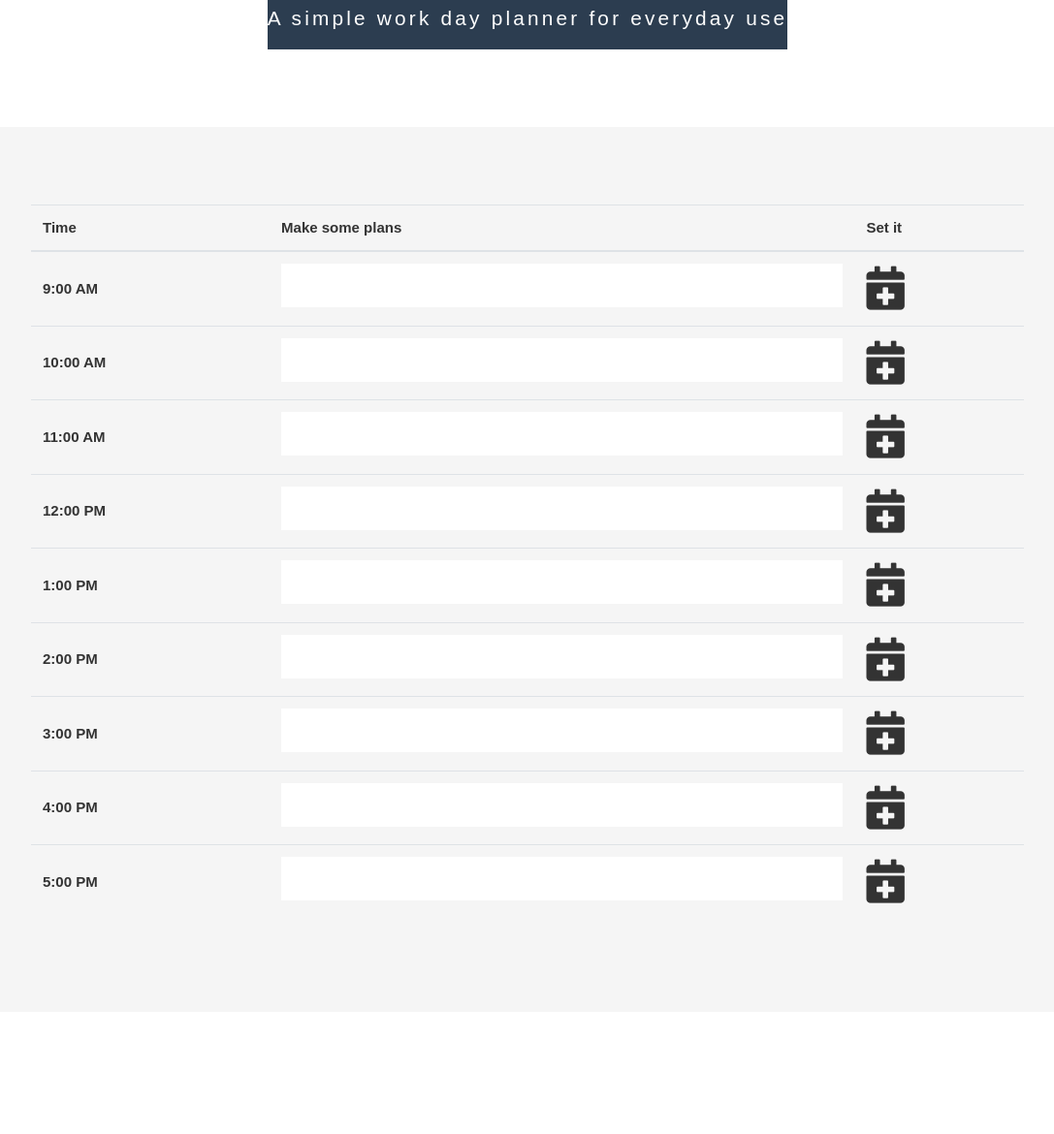
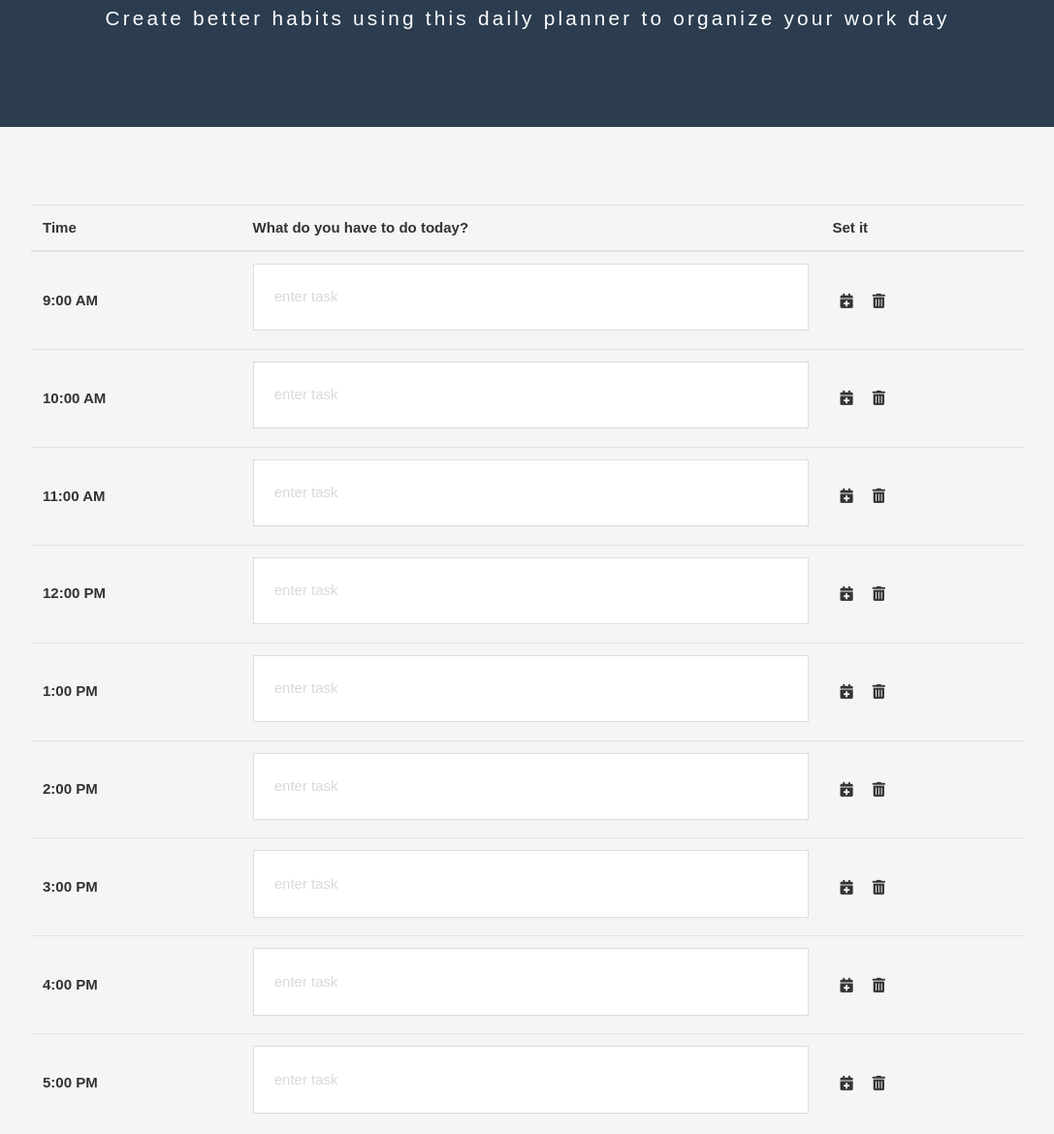
Before and after one commit to Bisrad/Day_Planner-app, a plain HTML site: page index.html in a window 1280 px wide. Shown: the part 187-1357 px from the top of the page at 97% size, without its empty margins (96-1183 px from the left). Before the commit the page ends 1231 px from the top, so only its background shows below. Drawn offline with nearby package versions, Linux system fonts and the light colour scheme.

Commit message:
Updated formatting and added footer

```diff
--- a/index.html
+++ b/index.html
@@ -25,10 +25,11 @@
 
     <!-- start header area -->
 
-  <div class="container">
-    <div class="flex-center flex-column hero">
+  <div class="container hero">
+    <div class="flex-center flex-column">
       <h1>Daily Planner</h1>
-      <p class="lead">A simple work day planner for everyday use</p>
+      <p class="lead">Create better habits using this daily planner to organize your work day</p>
+      <p id="currentDay" class="lead"></p>
     </div>
   </div>
 
@@ -41,91 +42,124 @@
       <thead>
         <tr>
           <th scope="col" class="time-header">Time</th>
-          <th scope="col" class="calendar-text-header">Make some plans</th>
+          <th scope="col" class="calendar-text-header">What do you have to do today?</th>
           <th scope="col" class="saveBtn-header">Set it</th>
         </tr>
       </thead>
       <tbody>
         <tr>
-          <th scope="row" class="time-9">9:00 AM</th>
+          <th scope="row" class="time">9:00 AM</th>
           <td class="calendar-event">
-            <textarea class="calendar-text" id="text-9" rows="2"></textarea>
+            <textarea contenteditable="true" class="calendar-text" id="input-1" data-hour="9" rows="2" placeholder="  enter task"></textarea>
           </td>
           <td>
-            <i class="fas fa-calendar-plus fa-3x saveBtn" id="saveBtn"></i>
+            <i class="fas fa-calendar-plus fa-1x saveBtn py-2 px-2" id="saveBtn"></i>
+            <i class="fas fa-trash-alt fa-1x clearBtn py-2 px-2" id="clearBtn clearItem"></i>
           </td>
         </tr>
         <tr>
-          <th scope="row" class="time-10">10:00 AM</th>
+          <th scope="row" class="time">10:00 AM</th>
           <td class="calendar-event">
-            <textarea class="calendar-text" id="text-10" rows="2"></textarea>
+            <textarea contenteditable="true" class="calendar-text" id="input-2" data-hour="10" rows="2" placeholder="  enter task"></textarea>
           </td>
-          <td><i class="fas fa-calendar-plus fa-3x saveBtn"></i></td>
+          <td><i class="fas fa-calendar-plus fa-1x saveBtn py-2 px-2" id="saveBtn"></i>
+            <i class="fas fa-trash-alt fa-1x clearBtn py-2 px-2" id="clearBtn"></i>
+          </td>
         </tr>
         <tr>
-          <th scope="row" class="time-11">11:00 AM</th>
+          <th scope="row" class="time">11:00 AM</th>
           <td class="calendar-event">
-            <textarea class="calendar-text" id="text-11" rows="2"></textarea>
+            <textarea contenteditable="true" class="calendar-text" id="input-3" data-hour="11" rows="2" placeholder="  enter task"></textarea>
           </td>
-          <td><i class="fas fa-calendar-plus fa-3x saveBtn"></i></td>
+          <td><i class="fas fa-calendar-plus fa-1x saveBtn py-2 px-2" id="saveBtn"></i>
+            <i class="fas fa-trash-alt fa-1x clearBtn py-2 px-2" id="clearBtn"></i>
+          </td>
         </tr>
         <tr>
-          <th scope="row" class="time-12">12:00 PM</th>
+          <th scope="row" class="time">12:00 PM</th>
           <td class="calendar-event">
-            <textarea class="calendar-text" id="text-12" rows="2"></textarea>
+            <textarea contenteditable="true" class="calendar-text" id="input-4" data-hour="12" rows="2" placeholder="  enter task"></textarea>
           </td>
-          <td><i class="fas fa-calendar-plus fa-3x saveBtn"></i></td>
+          <td><i class="fas fa-calendar-plus fa-1x saveBtn py-2 px-2" id="saveBtn"></i>
+            <i class="fas fa-trash-alt fa-1x clearBtn py-2 px-2" id="clearBtn"></i>
+          </td>
         </tr>
         <tr>
-          <th scope="row" class="time-1">1:00 PM</th>
+          <th scope="row" class="time">1:00 PM</th>
           <td class="calendar-event">
-            <textarea class="calendar-text" id="text-1" rows="2"></textarea>
+            <textarea contenteditable="true" class="calendar-text" id="input-5" data-hour="1" rows="2" placeholder="  enter task"></textarea>
           </td>
-          <td><i class="fas fa-calendar-plus fa-3x saveBtn"></i></td>
+          <td><i class="fas fa-calendar-plus fa-1x saveBtn py-2 px-2" id="saveBtn"></i>
+            <i class="fas fa-trash-alt fa-1x clearBtn py-2 px-2" id="clearBtn"></i>
+          </td>
         </tr>
         <tr>
-          <th scope="row" class="time-2">2:00 PM</th>
+          <th scope="row" class="time">2:00 PM</th>
           <td class="calendar-event">
-            <textarea class="calendar-text" id="text-2" rows="2"></textarea>
+            <textarea contenteditable="true" class="calendar-text" id="input-6" data-hour="2" rows="2" placeholder="  enter task"></textarea>
           </td>
-          <td><i class="fas fa-calendar-plus fa-3x saveBtn"></i></td>
+          <td><i class="fas fa-calendar-plus fa-1x saveBtn py-2 px-2" id="saveBtn"></i>
+            <i class="fas fa-trash-alt fa-1x clearBtn py-2 px-2" id="clearBtn"></i>
+          </td>
         </tr>
         <tr>
-          <th scope="row" class="time-3">3:00 PM</th>
+          <th scope="row" class="time">3:00 PM</th>
           <td class="calendar-event">
-            <textarea class="calendar-text" id="text-3" rows="2"></textarea>
+            <textarea contenteditable="true" class="calendar-text" id="input-7" data-hour="3" rows="2" placeholder="  enter task"></textarea>
           </td>
-          <td><i class="fas fa-calendar-plus fa-3x saveBtn"></i></td>
+          <td><i class="fas fa-calendar-plus fa-1x saveBtn py-2 px-2" id="saveBtn"></i>
+            <i class="fas fa-trash-alt fa-1x clearBtn py-2 px-2" id="clearBtn"></i>
+          </td>
         </tr>
         <tr>
-          <th scope="row" class="time-4">4:00 PM</th>
+          <th scope="row" class="time">4:00 PM</th>
           <td class="calendar-event">
-            <textarea class="calendar-text" id="text-4" rows="2"></textarea>
+            <textarea contenteditable="true" class="calendar-text" id="input-8" data-hour="4" rows="2" placeholder="  enter task"></textarea>
           </td>
-          <td><i class="fas fa-calendar-plus fa-3x saveBtn"></i></td>
+          <td><i class="fas fa-calendar-plus fa-1x saveBtn py-2 px-2" id="saveBtn"></i>
+            <i class="fas fa-trash-alt fa-1x clearBtn py-2 px-2" id="clearBtn"></i>
+          </td>
         </tr>
         <tr>
-          <th scope="row" class="time-5">5:00 PM</th>
+          <th scope="row" class="time">5:00 PM</th>
           <td class="calendar-event">
-            <textarea class="calendar-text" id="text-5" rows="2"></textarea>
+            <textarea contenteditable="true" class="calendar-text" id="input-9" data-hour="5" rows="2" placeholder="  enter task"></textarea>
           </td>
-          <td><i class="fas fa-calendar-plus fa-3x saveBtn"></i></td>
+          <td><i class="fas fa-calendar-plus fa-1x saveBtn py-2 px-2" id="saveBtn"></i>
+            <i class="fas fa-trash-alt fa-1x clearBtn py-2 px-2" id="clearBtn"></i>
+          </td>
         </tr>
       </tbody>
     </table>
-    <div class="button">
-      <i class="fas fa-trash-alt fa-4x clearBtn " id="clearBtn" hidden></i>
-    </div>
   </div>
-
-
-
 
   <!-- end scheduler table -->
 
-    <!-- jQuery first, popper.js, then Bootstrap JS -->
+      <!-- Footer Area -->
+
+      <footer class="footer-area">
+        <div class="footer-container">
+            <div class="">
+                <div class="site-logo text-center py-3">
+                    <a href="#"><img src="./img/logo.png" class="logo" alt="logo"></a>
+                </div>
+                <div class="copyrights text-center">
+                    <p>
+                        Copyright ©2020 All rights reserved | This template is made with bootstrap by
+                        <a href="#"><span style="color: var(--primary-color);">Bisrad Design</span></a>
+                    </p>
+                </div>
+            </div>
+        </div>
+    </footer>
+
+    <!-- End Footer Area -->
+
+    <!-- jQuery,  then Bootstrap JS -->
     <script src="js/jquery.3.5.1.js" type="text/javascript"></script>
     <script src="js/bootstrap.min.js" type="text/javascript"></script>
-
+    <script src="js/script.js" type="text/javascript"></script>
+    <!-- Moment.js link -->
+    <script src="http://cdnjs.cloudflare.com/ajax/libs/moment.js/2.7.0/moment.min.js"></script>
   </body>
 </html>
```
